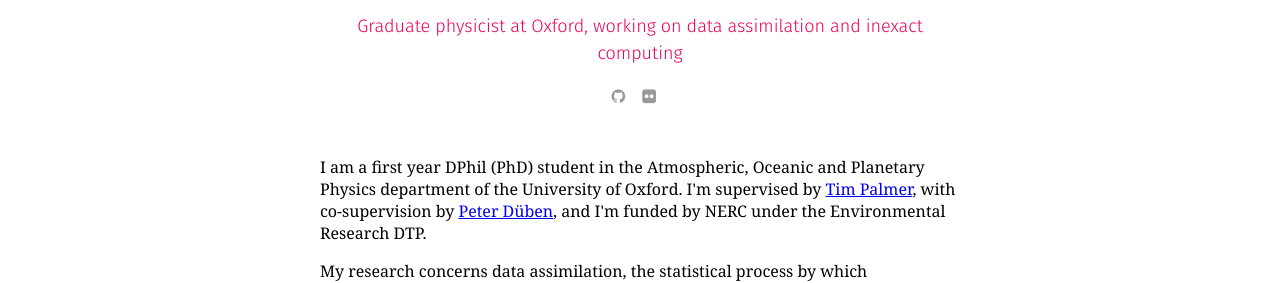
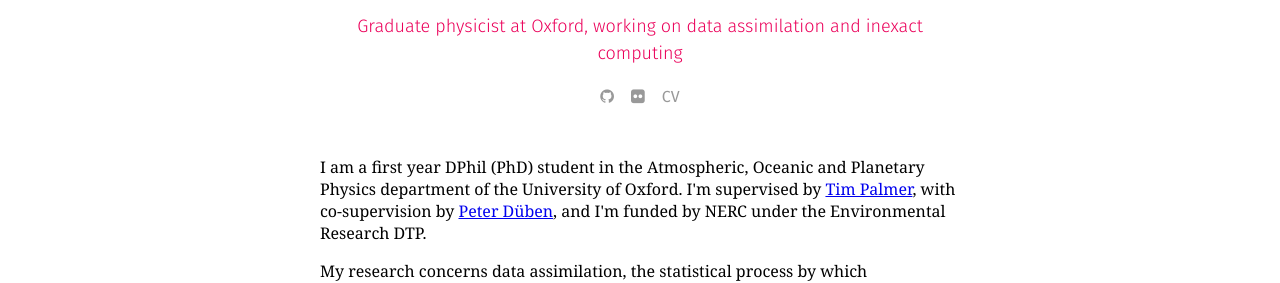
Before and after one commit to samhatfield/samhatfield.github.io, a Jekyll site: the page built from index.html, in a window 1280 px wide. Shown: the part 379-662 px from the top of the page. Built offline with Jekyll 4.4.1, drawn with Linux system fonts in a browser that asks for light colours; nearby versions of some CDN libraries; the list of posts is cut into pages by our own code.

Commit message:
Added CV

```diff
--- a/index.html
+++ b/index.html
@@ -22,6 +22,7 @@ layout: default
         &nbsp;&nbsp;
         {% endif %}
         {% endfor %}
+        <a href="cv.pdf">CV</a>
     </div>
 </header>
 
```
Also changed, not shown: 1 other file.
